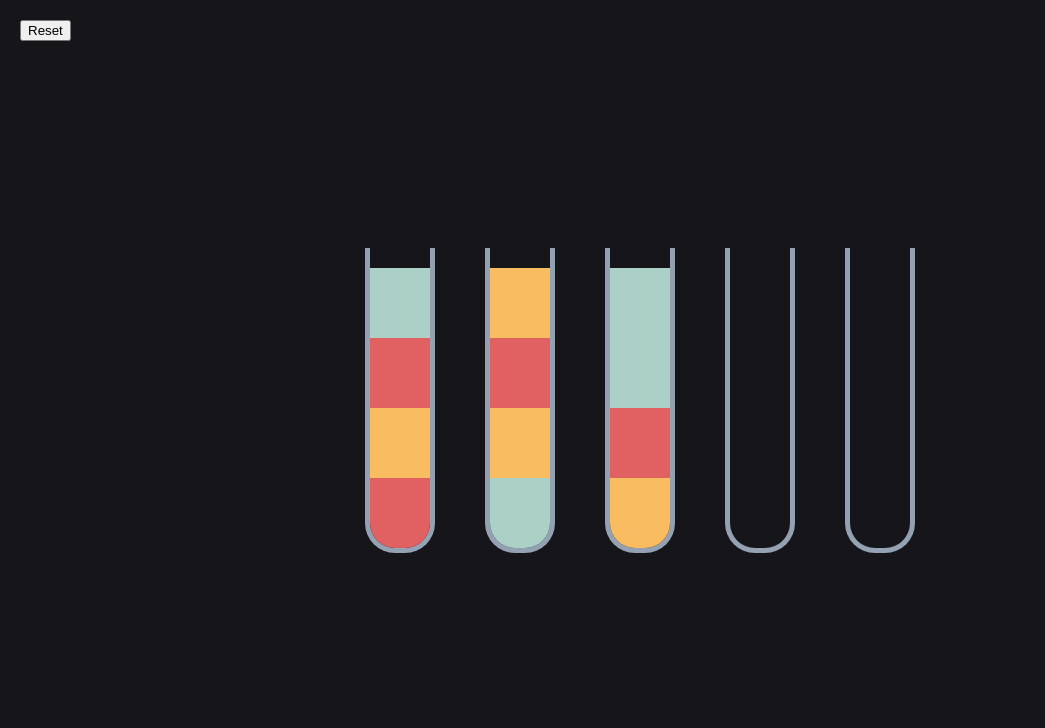
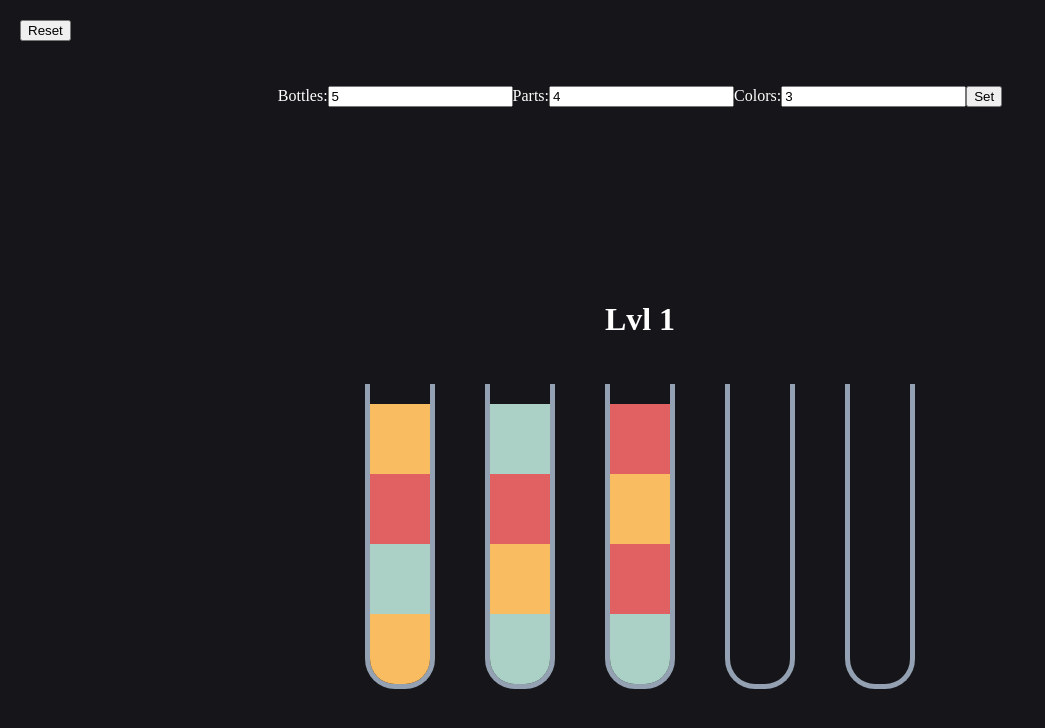
Before and after one commit to Wystov/water-sort, a React (Vite) app: page / in a window 1280 px wide. Shown: the top 728 px of the page, without its empty margins (0-1045 px from the left). Built offline with nearby package versions, Linux system fonts and the light colour scheme.

Commit message:
feat: add settings

```diff
--- a/package.json
+++ b/package.json
@@ -36,6 +36,7 @@
     "prettier": "^2.6.2",
     "sass": "^1.69.5",
     "typescript": "^5.2.2",
-    "vite": "^5.0.8"
+    "vite": "^5.0.8",
+    "vite-bundle-visualizer": "^1.0.0"
   }
 }
--- a/src/App.tsx
+++ b/src/App.tsx
@@ -1,80 +1,21 @@
 import { useState } from 'react';
 
-import { Bottle } from '@/components/Bottle';
-import { BOTTLE_PARTS, BOTTLES_COUNT, COLORS } from '@/constants';
-import { BottleType, handleBottleClickType, pourFromType } from '@/types';
-import { handleAnimation } from '@/utils/animations/handleAnimation';
-import { moveBottle } from '@/utils/animations/moveBottle';
-import { select } from '@/utils/animations/select';
-import { isPourAllowed } from '@/utils/isPourAllowed';
-import { shuffleArray } from '@/utils/shuffleArray';
+import { Game } from './components/Game';
+import { Settings } from './components/Settings';
+import { SettingsType } from './types';
 
 export const App = () => {
-  const initBottles = () => {
-    const fillList = COLORS.flatMap((color) => Array(BOTTLE_PARTS).fill(color));
-    const shuffledArray = shuffleArray(fillList);
-    const bottles: BottleType[] = Array(BOTTLES_COUNT)
-      .fill(null)
-      .map((_, i) =>
-        shuffledArray.slice(i * BOTTLE_PARTS, (i + 1) * BOTTLE_PARTS)
-      );
-    return bottles;
-  };
-
-  const [bottles, setBottles] = useState<BottleType[]>(initBottles());
-  const [pourFrom, setPourFrom] = useState<pourFromType>(null);
-
-  const handleBottleClick: handleBottleClickType = (clicked, bottleRef) => {
-    const clickedElement = bottleRef.current;
-    if (!clickedElement) return;
-
-    if (pourFrom === null && bottles[clicked].length) {
-      handleAnimation(clickedElement, select());
-      setPourFrom({ i: clicked, element: clickedElement });
-      return;
-    }
-
-    const fromElement = pourFrom?.element;
-    if (!fromElement) return;
-
-    const newBottles = [...bottles];
-    let isAnimated = false;
-
-    while (pourFrom !== null) {
-      if (!isPourAllowed(pourFrom.i, clicked, newBottles)) {
-        !isAnimated && handleAnimation(fromElement, select('reverse'));
-        setPourFrom(null);
-        return;
-      }
-
-      if (!isAnimated) {
-        handleAnimation(fromElement, moveBottle(fromElement, clickedElement));
-        isAnimated = true;
-      }
-
-      const moved = newBottles[pourFrom.i].pop();
-      newBottles[clicked].push(moved ?? null);
-    }
-
-    setBottles(newBottles);
-  };
+  const [settings, setSettings] = useState<SettingsType>({
+    lvl: 1,
+    colors: 3,
+    bottleParts: 4,
+    bottlesCount: 5,
+  });
 
   return (
-    <div className="field">
-      {bottles.map((bottle, i) => (
-        <Bottle
-          key={i}
-          i={i}
-          bottle={bottle}
-          handleBottleClick={handleBottleClick}
-        />
-      ))}
-      <button
-        onClick={() => setBottles(initBottles())}
-        style={{ position: 'absolute', left: 20, top: 20 }}
-      >
-        Reset
-      </button>
-    </div>
+    <>
+      <Settings settings={settings} setSettings={setSettings} />
+      <Game settings={settings} setSettings={setSettings} />
+    </>
   );
 };
--- a/src/components/Bottle/index.tsx
+++ b/src/components/Bottle/index.tsx
@@ -1,13 +1,18 @@
 import { useRef } from 'react';
 import { AnimatePresence, m } from 'framer-motion';
 
-import { BOTTLE_PARTS } from '@/constants';
 import { BottleColorsCountType, BottleProps } from '@/types';
 
 import style from './Bottle.module.scss';
 
-export const Bottle = ({ i, bottle, handleBottleClick }: BottleProps) => {
+export const Bottle = ({
+  i,
+  bottle,
+  bottleParts,
+  handleBottleClick,
+}: BottleProps) => {
   const bottleRef = useRef<HTMLDivElement | null>(null);
+  console.log(`Bottle ${i} rendered`);
 
   const bottleWithCount = bottle.reduce((acc, color) => {
     if (!color) return acc;
@@ -38,7 +43,7 @@ export const Bottle = ({ i, bottle, handleBottleClick }: BottleProps) => {
                 key={j}
                 transition={{ duration: 0.5 }}
                 initial={{ maxHeight: '0%' }}
-                animate={{ maxHeight: `${(100 / BOTTLE_PARTS) * count}%` }}
+                animate={{ maxHeight: `${(100 / bottleParts) * count}%` }}
                 exit={{ maxHeight: '0%' }}
               />
             )
--- /dev/null
+++ b/src/components/Game/index.tsx
@@ -0,0 +1,101 @@
+import { useEffect, useState } from 'react';
+
+import { Bottle } from '@/components/Bottle';
+import {
+  BottleType,
+  GameProps,
+  handleBottleClickType,
+  pourFromType,
+} from '@/types';
+import { handleAnimation } from '@/utils/animations/handleAnimation';
+import { moveBottle } from '@/utils/animations/moveBottle';
+import { select } from '@/utils/animations/select';
+import { createLvlData } from '@/utils/createLvlData';
+import { isPourAllowed } from '@/utils/isPourAllowed';
+
+export const Game = ({
+  settings: { lvl, bottleParts, bottlesCount },
+  setSettings,
+}: GameProps) => {
+  const [bottles, setBottles] = useState<BottleType[]>(
+    createLvlData(bottleParts, bottlesCount)
+  );
+
+  useEffect(() => {
+    const generateNewLvl = () =>
+      setBottles(createLvlData(bottleParts, bottlesCount));
+    generateNewLvl();
+  }, [lvl, bottleParts, bottlesCount]);
+
+  const isWon = bottles.every(
+    (bottle) =>
+      !bottle.length ||
+      (bottle.length === bottleParts &&
+        bottle.every((color) => color === bottle[0]))
+  );
+  console.log(isWon);
+  const [pourFrom, setPourFrom] = useState<pourFromType>(null);
+
+  const handleWin = () => {
+    setSettings((prev) => ({ ...prev, lvl: prev.lvl + 1 }));
+  };
+
+  const handleBottleClick: handleBottleClickType = (clicked, bottleRef) => {
+    const clickedElement = bottleRef.current;
+    if (!clickedElement) return;
+
+    if (pourFrom === null && bottles[clicked].length) {
+      handleAnimation(clickedElement, select());
+      setPourFrom({ i: clicked, element: clickedElement });
+      return;
+    }
+
+    const fromElement = pourFrom?.element;
+    if (!fromElement) return;
+
+    const newBottles = [...bottles];
+    let isAnimated = false;
+
+    while (pourFrom !== null) {
+      if (!isPourAllowed(pourFrom.i, clicked, newBottles, bottleParts)) {
+        !isAnimated && handleAnimation(fromElement, select('reverse'));
+        setPourFrom(null);
+        return;
+      }
+
+      if (!isAnimated) {
+        handleAnimation(fromElement, moveBottle(fromElement, clickedElement));
+        isAnimated = true;
+      }
+
+      const moved = newBottles[pourFrom.i].pop();
+      newBottles[clicked].push(moved ?? null);
+    }
+
+    setBottles(newBottles);
+  };
+
+  return (
+    <div>
+      <h1 style={{ textAlign: 'center' }}>Lvl {lvl}</h1>
+      <div className="field">
+        {bottles.map((bottle, i) => (
+          <Bottle
+            key={i}
+            i={i}
+            bottle={bottle}
+            handleBottleClick={handleBottleClick}
+            bottleParts={bottleParts}
+          />
+        ))}
+        <button
+          onClick={() => setBottles(createLvlData(bottleParts, bottlesCount))}
+          style={{ position: 'absolute', left: 20, top: 20 }}
+        >
+          Reset
+        </button>
+      </div>
+      {isWon && <button onClick={handleWin}>Next lvl</button>}
+    </div>
+  );
+};
--- /dev/null
+++ b/src/components/Settings/index.tsx
@@ -0,0 +1,52 @@
+import { useState } from 'react';
+
+import { GameProps } from '@/types';
+
+export const Settings = ({
+  settings: { bottleParts, bottlesCount, colors },
+  setSettings,
+}: GameProps) => {
+  const [parts, setParts] = useState(bottleParts);
+  const [bottles, setBottles] = useState(bottlesCount);
+  const [colorsCount, setColorsCount] = useState(colors);
+  const handleSubmit = (e: React.FormEvent<HTMLFormElement>) => {
+    e.preventDefault();
+
+    setSettings((prev) => ({
+      ...prev,
+      bottleParts: parts,
+      bottlesCount: bottles,
+      colors: colorsCount,
+    }));
+  };
+
+  return (
+    <form onSubmit={handleSubmit}>
+      <label>
+        Bottles:
+        <input
+          type="number"
+          value={bottles}
+          onChange={(e) => setBottles(+e.target.value)}
+        />
+      </label>
+      <label>
+        Parts:
+        <input
+          type="number"
+          value={parts}
+          onChange={(e) => setParts(+e.target.value)}
+        />
+      </label>
+      <label>
+        Colors:
+        <input
+          type="number"
+          value={colorsCount}
+          onChange={(e) => setColorsCount(+e.target.value)}
+        />
+      </label>
+      <button type="submit">Set</button>
+    </form>
+  );
+};
--- a/src/constants/index.ts
+++ b/src/constants/index.ts
@@ -1,5 +1,3 @@
 import { ColorsType } from '@/types';
 
-export const BOTTLES_COUNT = 5;
 export const COLORS: ColorsType[] = ['#f9bc60', '#abd1c6', '#e16162'];
-export const BOTTLE_PARTS = 4;
--- a/src/style.scss
+++ b/src/style.scss
@@ -3,6 +3,7 @@ body {
 }
 
 .app {
+  color: white;
   min-height: 100vh;
   width: 100%;
   display: grid;
--- /dev/null
+++ b/src/utils/createLvlData.ts
@@ -0,0 +1,13 @@
+import { COLORS } from '@/constants';
+import { BottleType } from '@/types';
+
+import { shuffleArray } from './shuffleArray';
+
+export const createLvlData = (bottleParts: number, bottlesCount: number) => {
+  const fillList = COLORS.flatMap((color) => Array(bottleParts).fill(color));
+  const shuffledArray = shuffleArray(fillList);
+  const bottles: BottleType[] = Array(bottlesCount)
+    .fill(null)
+    .map((_, i) => shuffledArray.slice(i * bottleParts, (i + 1) * bottleParts));
+  return bottles;
+};
--- a/src/utils/isPourAllowed.ts
+++ b/src/utils/isPourAllowed.ts
@@ -1,14 +1,14 @@
-import { BOTTLE_PARTS } from '@/constants';
 import { BottleType } from '@/types';
 
 export const isPourAllowed = (
   from: number,
   to: number,
-  bottles: BottleType[]
+  bottles: BottleType[],
+  bottleParts: number
 ): boolean => {
   if (
     from === to ||
-    bottles[to].length === BOTTLE_PARTS ||
+    bottles[to].length === bottleParts ||
     (bottles[to].length && bottles[to].at(-1) !== bottles[from].at(-1))
   ) {
     return false;
```
Also changed, not shown: src/types.ts (+13 -0 lines), 1 other file (tests, documents, lock files or other folders).
